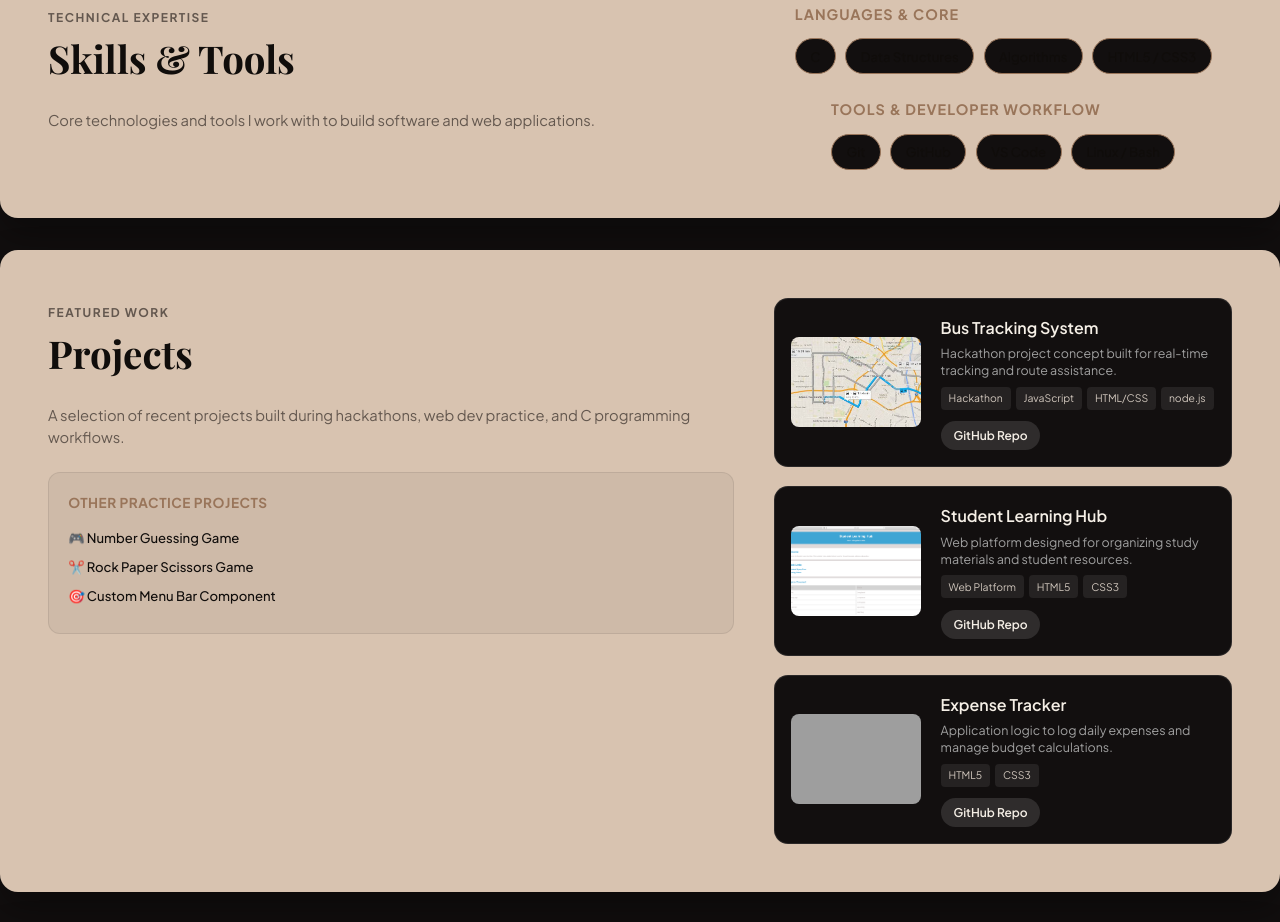
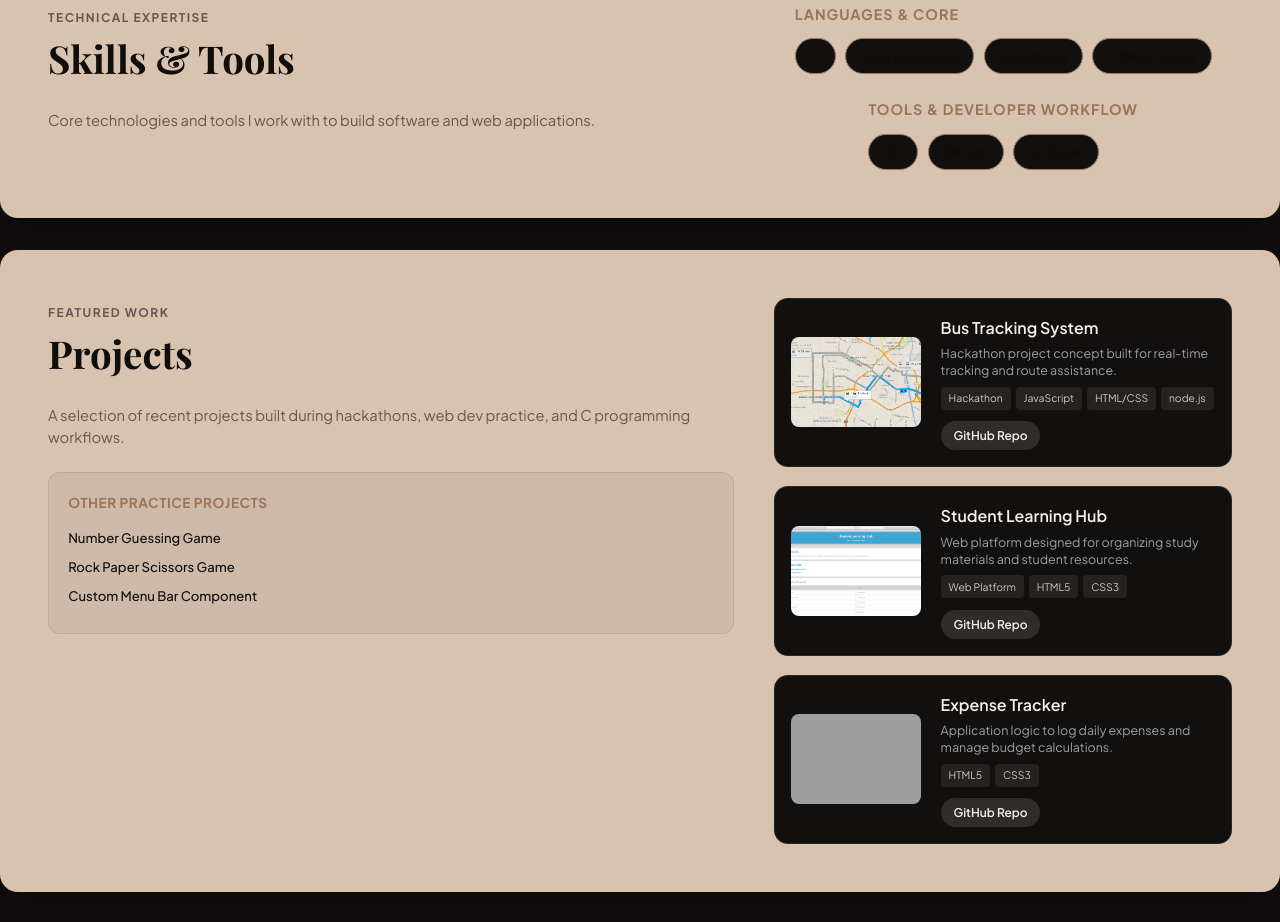
Before and after one commit to Tanvi975/portfolio-website-tanvi, a plain HTML site: page index.html in a window 1280 px wide. Shown: the part 854-1776 px from the top of the page. Drawn offline with nearby package versions, Linux system fonts and the light colour scheme; grey boxes are pictures that could not be loaded.

Commit message:
final commit

```diff
--- a/index.html
+++ b/index.html
@@ -124,7 +124,7 @@
                 <span class="tag">Git</span>
                 <span class="tag">GitHub</span>
                 <span class="tag">VS Code</span>
-                <span class="tag">Linux / Bash</span>
+
             </div>
         </div>
 
@@ -144,9 +144,9 @@
         <div class="practice-projects-box">
             <h4>Other Practice Projects</h4>
             <ul class="practice-list">
-                <li>🎮 Number Guessing Game</li>
-                <li>✂️ Rock Paper Scissors Game</li>
-                <li>🎯 Custom Menu Bar Component</li>
+                <li>Number Guessing Game</li>
+                <li> Rock Paper Scissors Game</li>
+                <li>Custom Menu Bar Component</li>
             </ul>
         </div>
 
--- a/style.css
+++ b/style.css
@@ -1,4 +1,4 @@
-         :root {
+     :root {
             --bg-dark: #120f0f;
             --card-bg: #d8c3b0;
             --text-dark: #100d0b;
```
